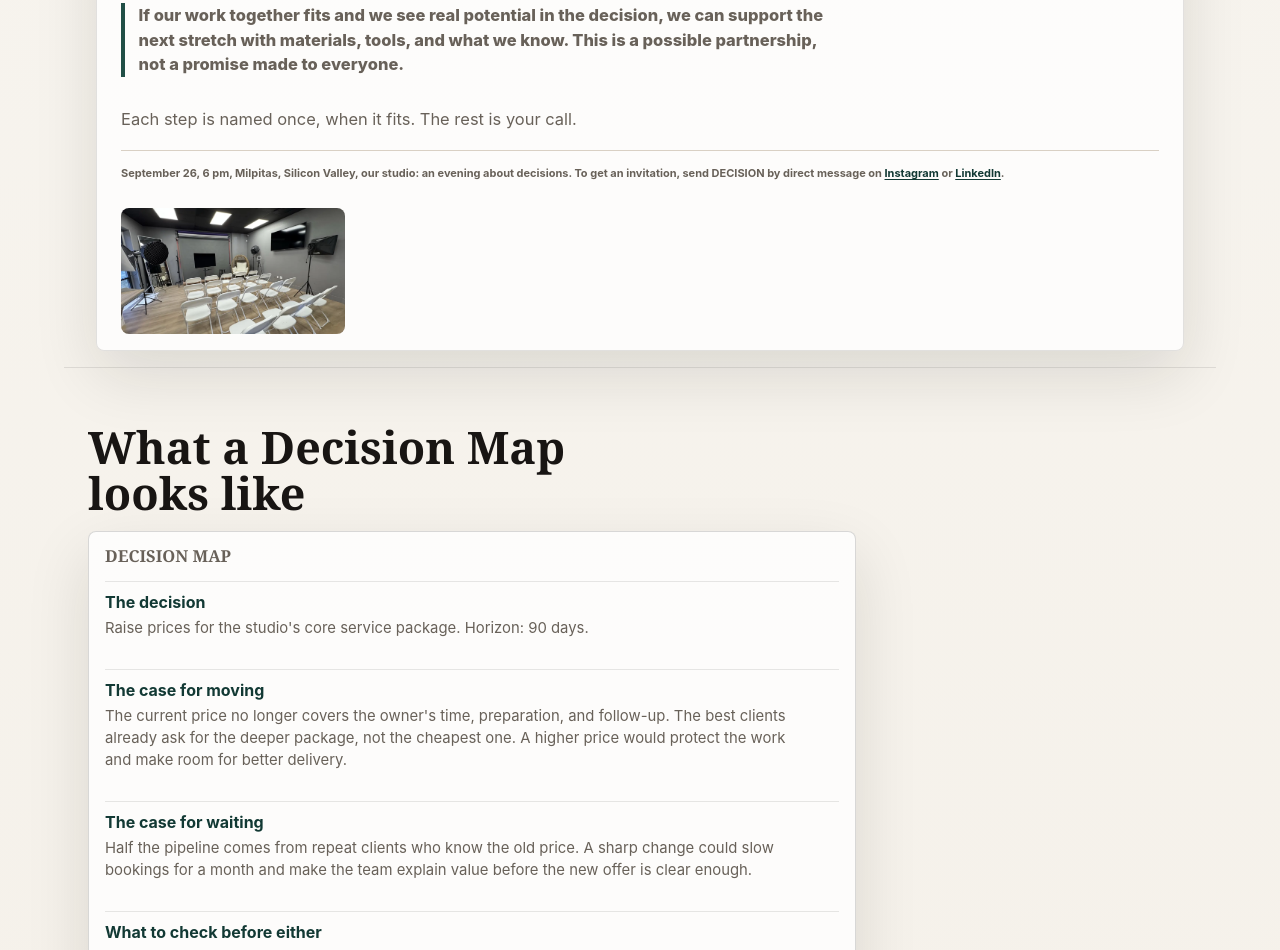
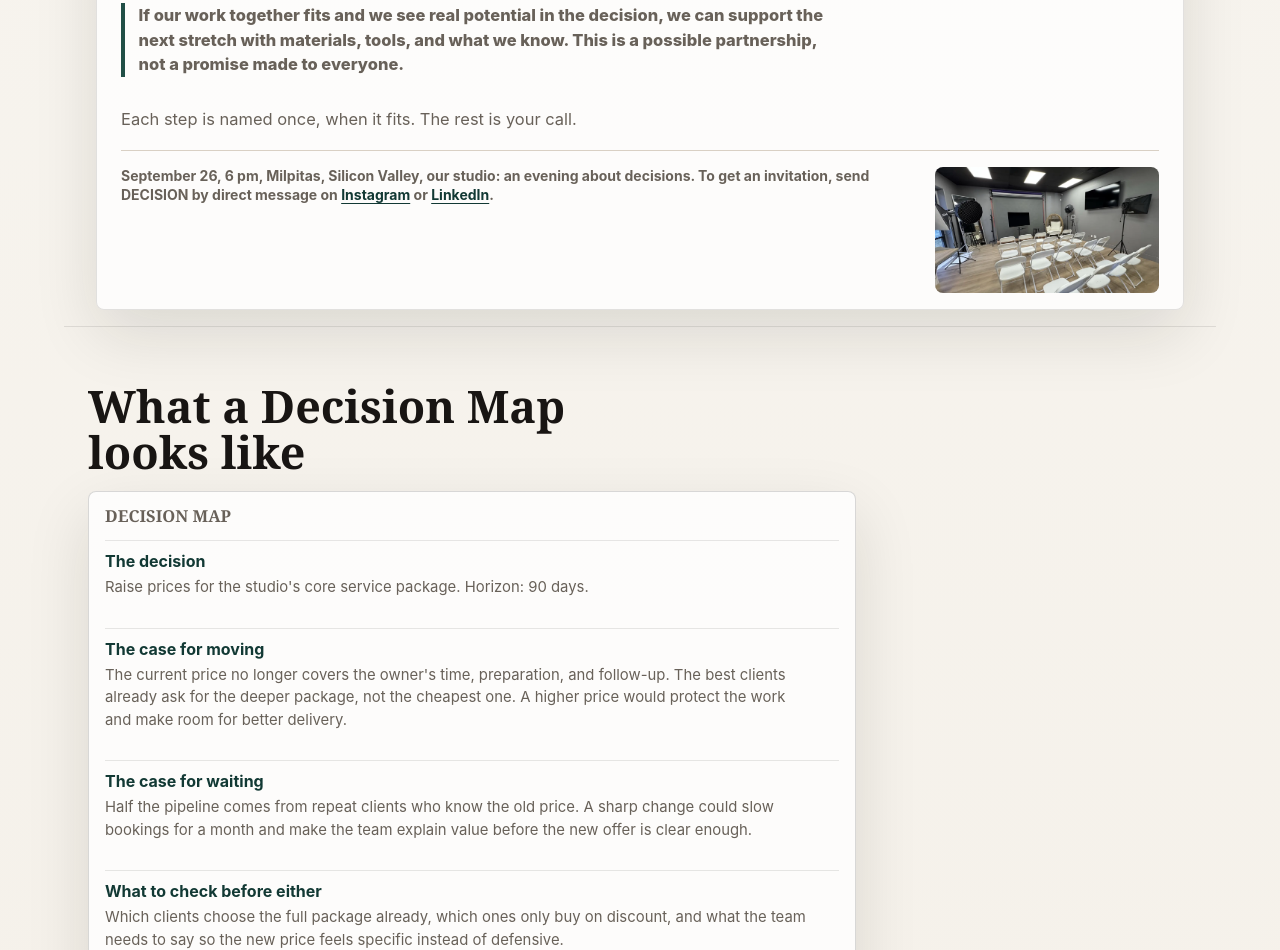
Before and after one commit to AITriMind/beforeyoudecideit, a plain HTML site: page index.html in a window 1280 px wide. Shown: the part 3173-4123 px from the top of the page. Drawn offline with Linux system fonts and the light colour scheme.

Commit message:
Fix tablet overflow in event row, drop unused assets (Kraft v12)
- event-note: remove the 11px/nowrap hack that pushed the document to
  895px at an 800px viewport; the row is now a two-column grid from
  44rem with the photo at a fixed 14rem / 16:9 so the column does not
  collapse before the lazy image loads
- delete decision-crystal.png (1.35 MB) and four webp files never
  referenced in the tree or its history
- OG image re-encoded as JPEG (755 KB -> 69 KB); og:image and
  twitter:image repointed
- asset cache-buster bumped to v=12

Co-Authored-By: Claude Fable 5.1 <noreply@anthropic.com>

```diff
--- a/assets/kraft-offers.css
+++ b/assets/kraft-offers.css
@@ -888,14 +888,14 @@ h3 {
     align-items: start;
   }
 
-  .section .event-note {
-    font-size: 11px;
-    line-height: 1.25;
-    white-space: nowrap;
+  .event-row {
+    grid-template-columns: minmax(0, 1fr) auto;
+    align-items: start;
   }
 
   .event-photo {
-    max-width: 14rem;
+    width: 14rem;
+    aspect-ratio: 16 / 9;
   }
 
   .copy-button,
--- a/index.html
+++ b/index.html
@@ -13,18 +13,18 @@
     <meta property="og:url" content="https://beforeyoudecideit.com/">
     <meta property="og:title" content="Before You Decide | Decision Stress Test">
     <meta property="og:description" content="A decision testing session for founders who want clarity before committing to an important business move.">
-    <meta property="og:image" content="https://beforeyoudecideit.com/assets/before-you-decide-og.png">
+    <meta property="og:image" content="https://beforeyoudecideit.com/assets/before-you-decide-og.jpg">
     <meta property="og:image:width" content="1200">
     <meta property="og:image:height" content="630">
     <meta name="twitter:card" content="summary_large_image">
     <meta name="twitter:title" content="Before You Decide | Decision Stress Test">
     <meta name="twitter:description" content="A decision testing session for founders who want clarity before committing to an important business move.">
-    <meta name="twitter:image" content="https://beforeyoudecideit.com/assets/before-you-decide-og.png">
+    <meta name="twitter:image" content="https://beforeyoudecideit.com/assets/before-you-decide-og.jpg">
     <link rel="icon" href="assets/favicon.svg" type="image/svg+xml">
     <link rel="icon" href="assets/favicon-32.png" sizes="32x32" type="image/png">
     <link rel="apple-touch-icon" href="assets/apple-touch-icon.png">
-    <link rel="stylesheet" href="assets/kraft-offers.css?v=11f">
-    <script src="assets/kraft-offers.js?v=11f" defer></script>
+    <link rel="stylesheet" href="assets/kraft-offers.css?v=12">
+    <script src="assets/kraft-offers.js?v=12" defer></script>
     <!-- GoatCounter slot:
     Create a GoatCounter site, replace MYCODE with its code, and uncomment.
     <script data-goatcounter="https://MYCODE.goatcounter.com/count" async src="//gc.zgo.at/count.js"></script>
```
Also changed, not shown: assets/before-you-decide-og.jpg (added), assets/before-you-decide-og.png (deleted), assets/img/at-the-board.webp (deleted), assets/img/decision-crystal.png (deleted), assets/img/game-notebook-dice.webp (deleted), assets/img/game-notebook-pen.webp (deleted), assets/img/laptop-board.webp (deleted).
